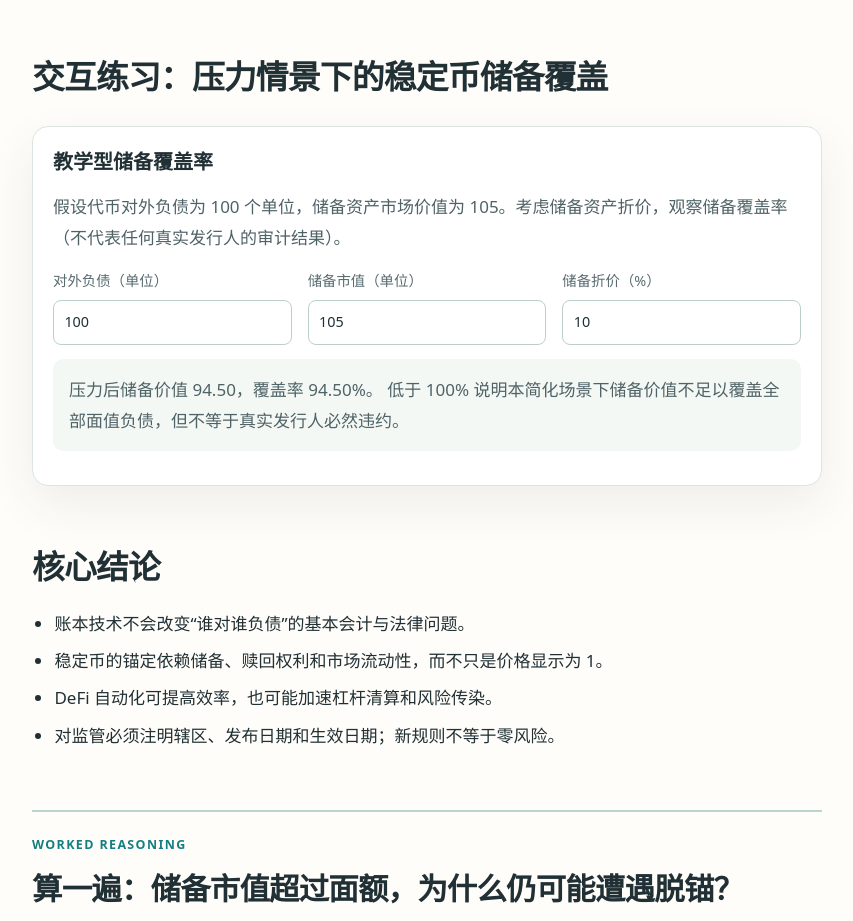
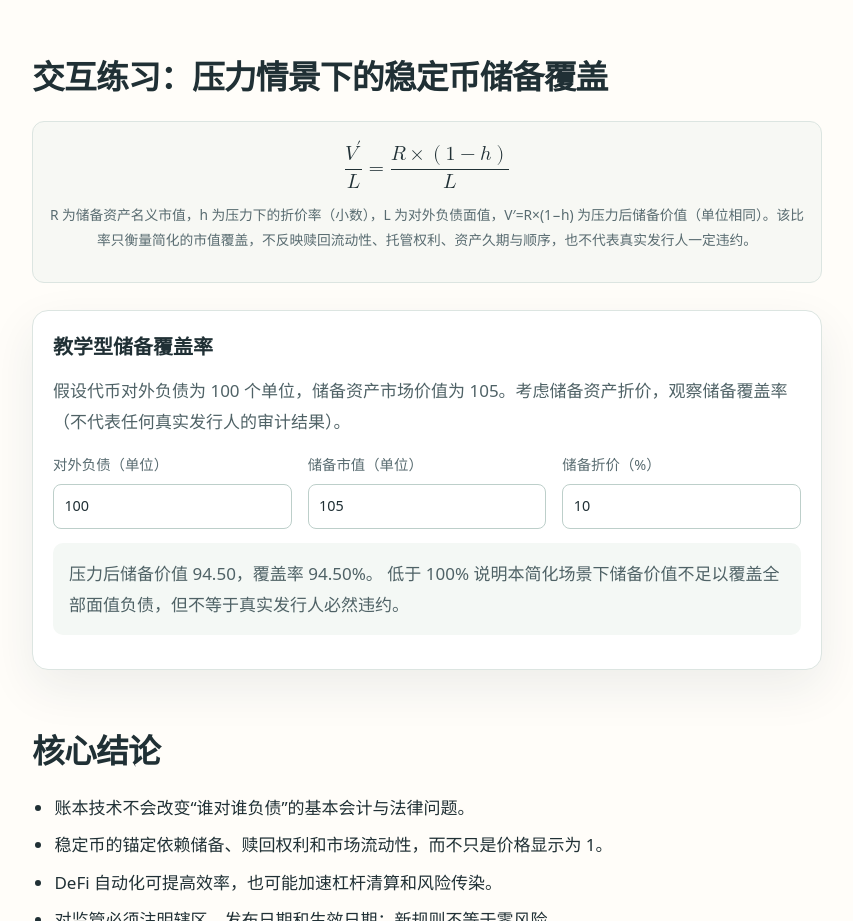
Before and after one commit to 1998x-stack/monetary-banking-tutorial, a plain HTML site: page 27.html in a window 1280 px wide. Shown: the part 3170-4091 px from the top of the page, without its empty margins (355-1208 px from the left). Drawn offline with Linux system fonts and the light colour scheme.

Commit message:
docs(monetary-banking-tutorial): show ch27 reserve coverage relation in native MathML

```diff
--- a/27.html
+++ b/27.html
@@ -7,7 +7,9 @@
 <section id="defi"><h2>DeFi 贷款不是“没有风险的自动化银行”</h2><p>去中心化金融（DeFi）把借贷、交易或抵押品管理等规则写入智能合约，通过链上交易自动执行。例如抵押一定数量的代币后借入另一种代币，系统依据预言机报告的价格计算抵押比率；抵押品价值低于规定阈值时触发清算。</p><p>智能合约降低人工处理步骤，但会引入代码漏洞、预言机操纵、清算拥堵、跨链桥安全、治理集中和链上交易排序等风险。BIS 对 DeFi 的研究指出，所谓“去中心化”仍可能存在重要的集中控制、治理和经济激励。<a href="#ref-5">[5]</a></p><p>如果同一类抵押品价格快速下跌，自动清算会卖出更多抵押品，可能加速价格下跌。DeFi 的自动执行改变了压力传导速度，并没有消除杠杆、流动性缺口或资产负债表风险。</p></section>
 <section id="tokenisation"><h2>代币化究竟改善了结算的哪个环节？</h2><p>代币化是把对资产或负债的权利以可编程数字记录表示。一个资产代币并不一定构成对应实体资产的直接法律所有权，还要核对法律登记、托管、转让限制和争议解决安排。</p><p>如果证券与支付资产可以在同一个受许可系统中原子结算，理论上可以减少“已经交付证券却没有收到款项”的本金风险，并减少不同数据库之间的对账时间。但真正实现<strong>券款对付（DvP）</strong>，需要证券权利变更与支付结算在法律和技术上都具有终局性。</p><p>BIS 提出的统一账本构想强调把央行货币、商业银行货币和金融资产的可编程性结合起来，而不是简单宣称“区块链取代所有金融机构”。<a href="#ref-1">[1]</a></p></section>
 <section id="law"><h2>监管如何改变稳定币的实际风险边界？</h2><p>不同司法辖区对稳定币的发行资格、储备、披露、反洗钱、托管和赎回安排要求不同。不能把“某地出台稳定币法案”直接理解为“所有稳定币都受政府存款保险”或“赎回永远无风险”。</p><p>美国 <strong>GENIUS Act</strong> 于 2025 年 7 月 18 日签署成法。美国货币监理署（OCC）于 2026 年 10 月 21 日发布实施该法部分规则的最终规定，其中包括储备资产、赎回、风险管理、审计、监管等安排；该规则及法律主要规定的生效日期为 <strong>2027 年 1 月 18 日</strong>。<a href="#ref-4">[4]</a></p><p>因此，站在 2026 年 11 月，不能把将于 2027 年生效的规则写成“已经全部实施”。制度条文也不能代替对某一稳定币发行人的真实储备、托管与赎回安排的尽职调查。</p></section>
-<section id="practice"><h2>交互练习：压力情景下的稳定币储备覆盖</h2><div class="demo" data-demo="stablecoin-cover"><h3>教学型储备覆盖率</h3><p>假设代币对外负债为 100 个单位，储备资产市场价值为 105。考虑储备资产折价，观察储备覆盖率（不代表任何真实发行人的审计结果）。</p><div class="demo-grid"><label class="demo-field">对外负债（单位）<input name="liabilities" type="number" min="0.01" step="1" value="100"></label><label class="demo-field">储备市值（单位）<input name="reserves" type="number" min="0" step="1" value="105"></label><label class="demo-field">储备折价（%）<input name="haircut" type="number" min="0" max="100" step="1" value="10"></label></div><p class="demo-output" data-demo-output aria-live="polite">压力后储备价值 94.50，覆盖率 94.50%。低于 100% 说明本简化场景下储备价值不足以覆盖全部面值负债，但不等于真实发行人必然违约。</p></div></section>
+<section id="practice"><h2>交互练习：压力情景下的稳定币储备覆盖</h2>
+<div class="math-scroll" tabindex="0" role="region" aria-label="稳定币压力后储备覆盖率关系式，可横向滚动"><math xmlns="http://www.w3.org/1998/Math/MathML" display="block" aria-label="压力后储备覆盖率等于储备市值乘以一减折价率再除以对外负债面值"><mrow><mfrac><msup><mi>V</mi><mo>′</mo></msup><mi>L</mi></mfrac><mo>=</mo><mfrac><mrow><mi>R</mi><mo>×</mo><mo>(</mo><mn>1</mn><mo>−</mo><mi>h</mi><mo>)</mo></mrow><mi>L</mi></mfrac></mrow></math><p class="formula-caption">R 为储备资产名义市值，h 为压力下的折价率（小数），L 为对外负债面值，V′=R×(1−h) 为压力后储备价值（单位相同）。该比率只衡量简化的市值覆盖，不反映赎回流动性、托管权利、资产久期与顺序，也不代表真实发行人一定违约。</p></div>
+<div class="demo" data-demo="stablecoin-cover"><h3>教学型储备覆盖率</h3><p>假设代币对外负债为 100 个单位，储备资产市场价值为 105。考虑储备资产折价，观察储备覆盖率（不代表任何真实发行人的审计结果）。</p><div class="demo-grid"><label class="demo-field">对外负债（单位）<input name="liabilities" type="number" min="0.01" step="1" value="100"></label><label class="demo-field">储备市值（单位）<input name="reserves" type="number" min="0" step="1" value="105"></label><label class="demo-field">储备折价（%）<input name="haircut" type="number" min="0" max="100" step="1" value="10"></label></div><p class="demo-output" data-demo-output aria-live="polite">压力后储备价值 94.50，覆盖率 94.50%。低于 100% 说明本简化场景下储备价值不足以覆盖全部面值负债，但不等于真实发行人必然违约。</p></div></section>
 <section id="summary"><h2>核心结论</h2><ul><li>账本技术不会改变“谁对谁负债”的基本会计与法律问题。</li><li>稳定币的锚定依赖储备、赎回权利和市场流动性，而不只是价格显示为 1。</li><li>DeFi 自动化可提高效率，也可能加速杠杆清算和风险传染。</li><li>对监管必须注明辖区、发布日期和生效日期；新规则不等于零风险。</li></ul></section><section id="audit-case" class="audit-case" aria-labelledby="audit-case-title"><p class="eyebrow">Worked reasoning</p><h2 id="audit-case-title">算一遍：储备市值超过面额，为什么仍可能遭遇脱锚？</h2><p>假设稳定币面值负债 <strong>100</strong> 单位，储备资产当前市值 <strong>105</strong>，账面覆盖率为 105%。如果集中赎回使储备资产必须折价 10% 出售，压力后储备价值为 105×0.90=<strong>94.5</strong>，覆盖率降至 <strong>94.5%</strong>，相对全部面值负债存在<strong>5.5</strong>单位的简化缺口。</p><p>“储备市值 105%”不是“随时可以按面值赎回”的同义词：资产久期、市场深度、托管权利、赎回顺序和运营约束都可能重要。美国 OCC 于<strong>2026 年 10 月</strong>公布实施 GENIUS Act 的相关最终规则，法律与规则的核心生效日期为<strong>2027 年 1 月 18 日</strong>；2026 年不能把未来生效的法律义务写成已全面实施。参见<a href="https://www.occ.gov/news-issuances/bulletins/2026/bulletin-2026-50.html" rel="noopener" target="_blank">OCC 官方公告</a>。</p><p class="audit-disclaimer">教学例子的金额、日期和变量并非真实钱包、证券、央行数据或投资建议。</p></section>
 <section id="concept-bridge" class="concept-bridge" aria-labelledby="concept-bridge-title"><div class="concept-bridge-header"><p class="eyebrow">Connect the ideas</p><h2 id="concept-bridge-title">把这个问题放进更大的金融系统</h2><p>下面是与本节机制直接相关的三个问题。每个链接都进入另一篇文章的具体解释位置；当前文章无需依赖它们即可独立理解。</p></div><ul class="concept-link-grid"><li><a class="concept-link" href="14.html#intermediation"><span class="concept-link-heading"><span class="concept-link-chapter">第 14 章</span><strong>新金融与非银行中介的共同风险</strong></span><span class="concept-link-why">流动性转换、杠杆和机构关联仍然存在。</span></a></li>
 <li><a class="concept-link" href="26.html#2026"><span class="concept-link-heading"><span class="concept-link-chapter">第 26 章</span><strong>数字人民币如何改变钱包监管</strong></span><span class="concept-link-why">把央行制度安排与私人稳定币承诺区分。</span></a></li>
```
